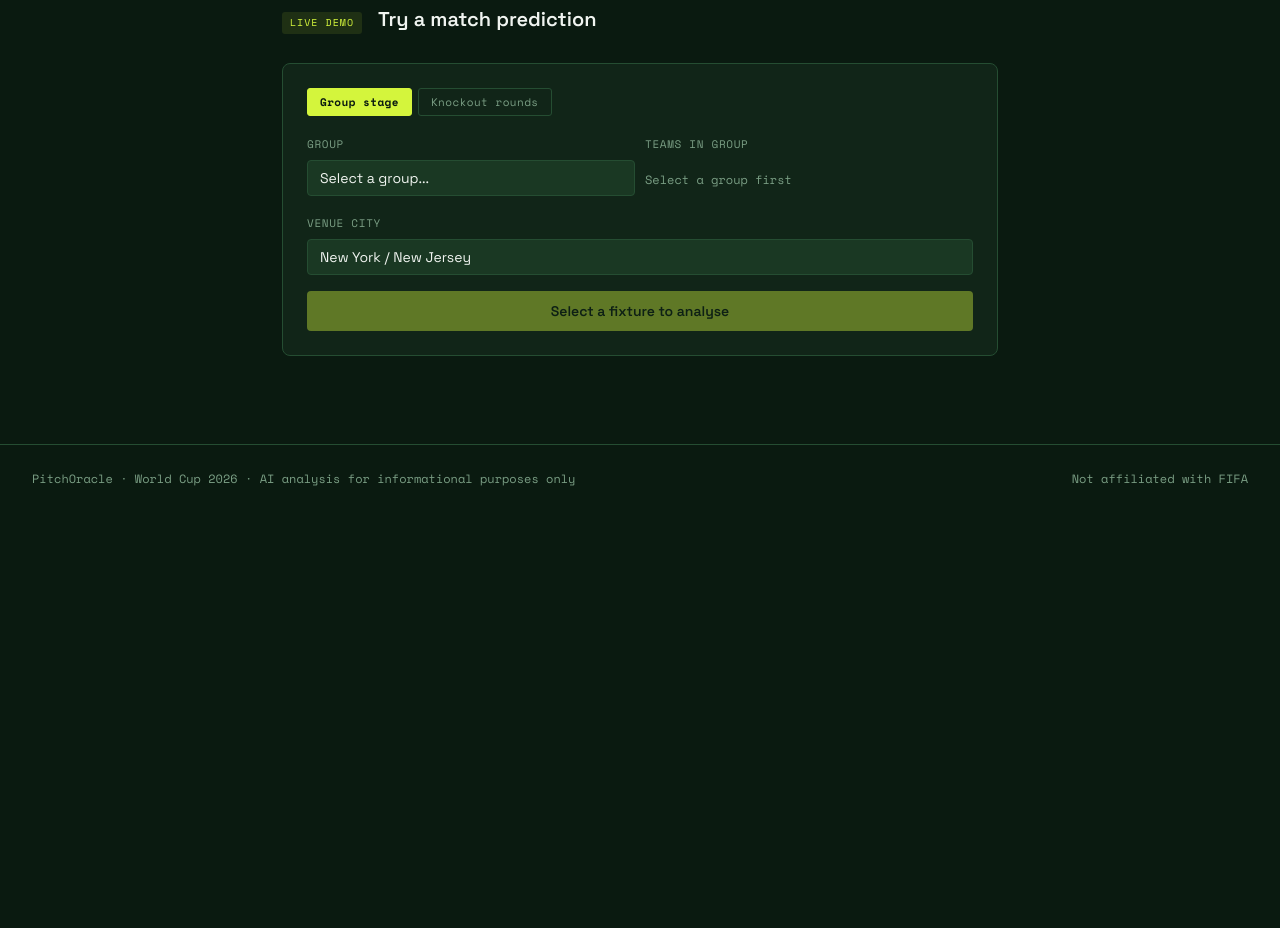
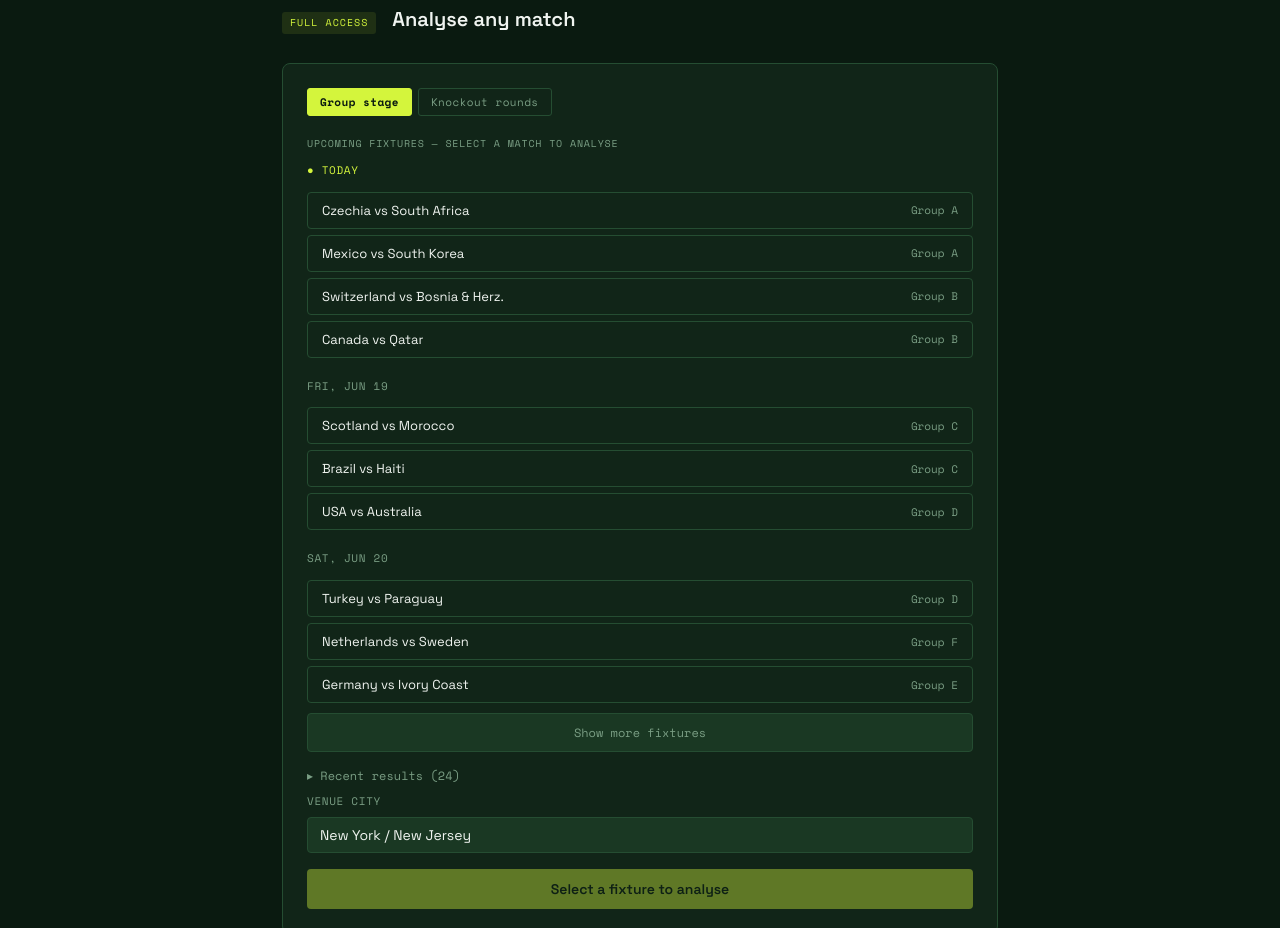
Before and after one commit to kudu555/pitchoracle, a plain HTML site: page pitchpro.html in a window 1280 px wide. Shown: the part 809-1737 px from the top of the page. Before the commit the page ends 1321 px from the top, so only its background shows below. Drawn offline with nearby package versions, Linux system fonts and the light colour scheme.

Commit message:
Add files via upload

```diff
--- a/pitchpro.html
+++ b/pitchpro.html
@@ -72,6 +72,13 @@ nav { display: flex; align-items: center; justify-content: space-between; paddin
 .fixture-display { background: var(--pitch-light); border: 1px solid var(--pitch-border); border-radius: 6px; padding: 14px 16px; margin-bottom: 1rem; display: none; }
 .fixture-display.visible { display: block; }
 .fixture-label { font-size: 10px; color: var(--muted); font-family: var(--mono); letter-spacing: 0.08em; text-transform: uppercase; margin-bottom: 10px; }
+.fixture-date-group { font-size: 11px; color: var(--muted); font-family: var(--mono); letter-spacing: 0.06em; text-transform: uppercase; margin: 14px 0 6px; }
+.fixture-date-group:first-child { margin-top: 0; }
+.fixture-date-group.today-label { color: var(--acid); }
+.show-more-btn { width: 100%; background: var(--pitch-light); border: 1px solid var(--pitch-border); color: var(--muted); font-family: var(--mono); font-size: 12px; padding: 10px; border-radius: 4px; cursor: pointer; margin-top: 10px; transition: all 0.15s; }
+.show-more-btn:hover { border-color: var(--muted); color: var(--white); }
+.results-toggle { font-family: var(--mono); font-size: 12px; color: var(--muted); cursor: pointer; padding: 14px 0 8px; user-select: none; transition: color 0.15s; }
+.results-toggle:hover { color: var(--white); }
 .fixture-list { display: flex; flex-direction: column; gap: 6px; }
 
 /* Fixture buttons - three states */
@@ -270,8 +277,8 @@ footer { border-top: 1px solid var(--pitch-border); padding: 1.5rem 2rem; displa
 
 <section class="demo-section" id="demo">
   <div class="section-header">
-    <span class="section-tag">Live demo</span>
-    <span class="section-title">Try a match prediction</span>
+    <span class="section-tag">Full access</span>
+    <span class="section-title">Analyse any match</span>
   </div>
 
   <div class="match-selector">
@@ -282,28 +289,14 @@ footer { border-top: 1px solid var(--pitch-border); padding: 1.5rem 2rem; displa
 
     <!-- GROUP STAGE -->
     <div id="gsPanel">
-      <div class="gs-selectors">
-        <div class="sel-col">
-          <label>Group</label>
-          <select id="groupSel" onchange="updateFixtures()">
-            <option value="">Select a group...</option>
-            <option value="A">Group A</option><option value="B">Group B</option>
-            <option value="C">Group C</option><option value="D">Group D</option>
-            <option value="E">Group E</option><option value="F">Group F</option>
-            <option value="G">Group G</option><option value="H">Group H</option>
-            <option value="I">Group I</option><option value="J">Group J</option>
-            <option value="K">Group K</option><option value="L">Group L</option>
-          </select>
-        </div>
-        <div class="sel-col">
-          <label>Teams in group</label>
-          <div class="group-teams-hint" id="groupTeamsHint">Select a group first</div>
-        </div>
+      <div class="fixture-label" style="margin-bottom:10px;">Upcoming fixtures — select a match to analyse</div>
+      <div class="fixture-list" id="upcomingList"></div>
+      <button class="show-more-btn" id="showMoreBtn" onclick="showMoreFixtures()" style="display:none;">Show more fixtures</button>
+
+      <div class="results-toggle" id="resultsToggle" onclick="toggleResults()">
+        <span id="resultsToggleLabel">▸ Recent results</span>
       </div>
-      <div class="fixture-display" id="fixtureDisplay">
-        <div class="fixture-label">Select a fixture — grayed out games have already been played</div>
-        <div class="fixture-list" id="fixtureList"></div>
-      </div>
+      <div class="fixture-list" id="resultsList" style="display:none;"></div>
     </div>
 
     <!-- KNOCKOUT -->
@@ -484,107 +477,103 @@ function scrollToGumroad() { document.getElementById('gumroad-anchor').scrollInt
 // ── FIXTURE DATA ──
 // "played" = result already known as of June 15 2026
 // Format: [team1, team2, played, result_string]
-const GROUPS = {
-  A: { teams:'Mexico · South Korea · South Africa · Czechia', fixtures:[
-    ['Mexico','South Korea', true, '2–1'],
-    ['South Africa','Czechia', true, '0–1'],
-    ['Mexico','South Africa', false, null],
-    ['South Korea','Czechia', false, null],
-    ['Mexico','Czechia', false, null],
-    ['South Korea','South Africa', false, null]
-  ]},
-  B: { teams:'Canada · Switzerland · Qatar · Bosnia & Herz.', fixtures:[
-    ['Canada','Bosnia & Herz.', true, '1–1'],
-    ['Switzerland','Qatar', true, '1–1'],
-    ['Canada','Qatar', false, null],
-    ['Switzerland','Bosnia & Herz.', false, null],
-    ['Canada','Switzerland', false, null],
-    ['Qatar','Bosnia & Herz.', false, null]
-  ]},
-  C: { teams:'Brazil · Morocco · Scotland · Haiti', fixtures:[
-    ['Brazil','Morocco', false, null],
-    ['Scotland','Haiti', false, null],
-    ['Brazil','Scotland', false, null],
-    ['Morocco','Haiti', false, null],
-    ['Brazil','Haiti', true, '4–1'],
-    ['Morocco','Scotland', true, '1–0']
-  ]},
-  D: { teams:'USA · Australia · Paraguay · Turkey', fixtures:[
-    ['USA','Paraguay', true, '4–1'],
-    ['Australia','Turkey', true, '2–0'],
-    ['USA','Australia', false, null],
-    ['Paraguay','Turkey', false, null],
-    ['USA','Turkey', false, null],
-    ['Australia','Paraguay', false, null]
-  ]},
-  E: { teams:'Germany · Ecuador · Ivory Coast · Curaçao', fixtures:[
-    ['Germany','Curaçao', true, '7–1'],
-    ['Ivory Coast','Ecuador', true, '2–1'],
-    ['Germany','Ecuador', false, null],
-    ['Ivory Coast','Curaçao', false, null],
-    ['Germany','Ivory Coast', false, null],
-    ['Ecuador','Curaçao', false, null]
-  ]},
-  F: { teams:'Netherlands · Japan · Tunisia · Sweden', fixtures:[
-    ['Netherlands','Japan', true, '2–2'],
-    ['Sweden','Tunisia', true, '5–1'],
-    ['Netherlands','Tunisia', false, null],
-    ['Japan','Sweden', false, null],
-    ['Netherlands','Sweden', false, null],
-    ['Japan','Tunisia', false, null]
-  ]},
-  G: { teams:'Belgium · Iran · Egypt · New Zealand', fixtures:[
-    ['Belgium','Egypt', false, null],
-    ['Iran','New Zealand', false, null],
-    ['Belgium','Iran', false, null],
-    ['Egypt','New Zealand', false, null],
-    ['Belgium','New Zealand', false, null],
-    ['Iran','Egypt', false, null]
-  ]},
-  H: { teams:'Spain · Uruguay · Saudi Arabia · Cape Verde', fixtures:[
-    ['Spain','Cape Verde', false, null],
-    ['Saudi Arabia','Uruguay', false, null],
-    ['Spain','Saudi Arabia', false, null],
-    ['Uruguay','Cape Verde', false, null],
-    ['Spain','Uruguay', false, null],
-    ['Saudi Arabia','Cape Verde', false, null]
-  ]},
-  I: { teams:'France · Senegal · Norway · Iraq', fixtures:[
-    ['France','Senegal', false, null],
-    ['Iraq','Norway', false, null],
-    ['France','Norway', false, null],
-    ['Senegal','Iraq', false, null],
-    ['France','Iraq', false, null],
-    ['Senegal','Norway', false, null]
-  ]},
-  J: { teams:'Argentina · Austria · Algeria · Jordan', fixtures:[
-    ['Argentina','Algeria', false, null],
-    ['Austria','Jordan', false, null],
-    ['Argentina','Austria', false, null],
-    ['Algeria','Jordan', false, null],
-    ['Argentina','Jordan', false, null],
-    ['Algeria','Austria', false, null]
-  ]},
-  K: { teams:'Portugal · Colombia · Uzbekistan · Congo DR', fixtures:[
-    ['Portugal','Uzbekistan', false, null],
-    ['Colombia','Congo DR', false, null],
-    ['Portugal','Colombia', false, null],
-    ['Uzbekistan','Congo DR', false, null],
-    ['Portugal','Congo DR', false, null],
-    ['Colombia','Uzbekistan', false, null]
-  ]},
-  L: { teams:'England · Croatia · Panama · Ghana', fixtures:[
-    ['England','Croatia', false, null],
-    ['Ghana','Panama', false, null],
-    ['England','Ghana', false, null],
-    ['Croatia','Panama', false, null],
-    ['England','Panama', false, null],
-    ['Croatia','Ghana', false, null]
-  ]}
-};
+const FIXTURES = [
+  // Already played (matchday 1 & 2 as of June 18)
+  { date:'2026-06-11', t1:'Mexico', t2:'South Africa', group:'A', played:true, result:'2–0' },
+  { date:'2026-06-11', t1:'South Korea', t2:'Czechia', group:'A', played:true, result:'2–1' },
+  { date:'2026-06-12', t1:'Canada', t2:'Bosnia & Herz.', group:'B', played:true, result:'1–1' },
+  { date:'2026-06-12', t1:'Switzerland', t2:'Qatar', group:'B', played:true, result:'1–1' },
+  { date:'2026-06-13', t1:'Brazil', t2:'Morocco', group:'C', played:true, result:'1–1' },
+  { date:'2026-06-13', t1:'Scotland', t2:'Haiti', group:'C', played:true, result:'1–0' },
+  { date:'2026-06-14', t1:'USA', t2:'Paraguay', group:'D', played:true, result:'4–1' },
+  { date:'2026-06-14', t1:'Australia', t2:'Turkey', group:'D', played:true, result:'2–0' },
+  { date:'2026-06-14', t1:'Germany', t2:'Curaçao', group:'E', played:true, result:'7–1' },
+  { date:'2026-06-14', t1:'Ivory Coast', t2:'Ecuador', group:'E', played:true, result:'2–1' },
+  { date:'2026-06-15', t1:'Netherlands', t2:'Japan', group:'F', played:true, result:'2–2' },
+  { date:'2026-06-15', t1:'Sweden', t2:'Tunisia', group:'F', played:true, result:'5–1' },
+  { date:'2026-06-15', t1:'Belgium', t2:'Egypt', group:'G', played:true, result:'1–1' },
+  { date:'2026-06-15', t1:'Iran', t2:'New Zealand', group:'G', played:true, result:'2–2' },
+  { date:'2026-06-15', t1:'Spain', t2:'Cape Verde', group:'H', played:true, result:'0–0' },
+  { date:'2026-06-15', t1:'Saudi Arabia', t2:'Uruguay', group:'H', played:true, result:'1–1' },
+  { date:'2026-06-16', t1:'France', t2:'Senegal', group:'I', played:true, result:'3–1' },
+  { date:'2026-06-16', t1:'Norway', t2:'Iraq', group:'I', played:true, result:'4–1' },
+  { date:'2026-06-16', t1:'Argentina', t2:'Algeria', group:'J', played:true, result:'3–0' },
+  { date:'2026-06-16', t1:'Austria', t2:'Jordan', group:'J', played:true, result:'3–1' },
+  { date:'2026-06-17', t1:'Portugal', t2:'Congo DR', group:'K', played:true, result:'1–1' },
+  { date:'2026-06-17', t1:'Uzbekistan', t2:'Colombia', group:'K', played:true, result:'1–3' },
+  { date:'2026-06-17', t1:'England', t2:'Croatia', group:'L', played:true, result:'4–2' },
+  { date:'2026-06-17', t1:'Ghana', t2:'Panama', group:'L', played:true, result:'1–0' },
+
+  // Upcoming — matchday 2 continued
+  { date:'2026-06-18', t1:'Czechia', t2:'South Africa', group:'A', played:false },
+  { date:'2026-06-18', t1:'Mexico', t2:'South Korea', group:'A', played:false },
+  { date:'2026-06-18', t1:'Switzerland', t2:'Bosnia & Herz.', group:'B', played:false },
+  { date:'2026-06-18', t1:'Canada', t2:'Qatar', group:'B', played:false },
+  { date:'2026-06-19', t1:'Scotland', t2:'Morocco', group:'C', played:false },
+  { date:'2026-06-19', t1:'Brazil', t2:'Haiti', group:'C', played:false },
+  { date:'2026-06-19', t1:'USA', t2:'Australia', group:'D', played:false },
+  { date:'2026-06-20', t1:'Turkey', t2:'Paraguay', group:'D', played:false },
+  { date:'2026-06-20', t1:'Netherlands', t2:'Sweden', group:'F', played:false },
+  { date:'2026-06-20', t1:'Germany', t2:'Ivory Coast', group:'E', played:false },
+  { date:'2026-06-20', t1:'Ecuador', t2:'Curaçao', group:'E', played:false },
+  { date:'2026-06-21', t1:'Tunisia', t2:'Japan', group:'F', played:false },
+  { date:'2026-06-21', t1:'Spain', t2:'Saudi Arabia', group:'H', played:false },
+  { date:'2026-06-21', t1:'Belgium', t2:'Iran', group:'G', played:false },
+  { date:'2026-06-21', t1:'Uruguay', t2:'Cape Verde', group:'H', played:false },
+  { date:'2026-06-21', t1:'New Zealand', t2:'Egypt', group:'G', played:false },
+  { date:'2026-06-22', t1:'Argentina', t2:'Austria', group:'J', played:false },
+  { date:'2026-06-22', t1:'France', t2:'Iraq', group:'I', played:false },
+  { date:'2026-06-22', t1:'Norway', t2:'Senegal', group:'I', played:false },
+  { date:'2026-06-22', t1:'Jordan', t2:'Algeria', group:'J', played:false },
+  { date:'2026-06-23', t1:'Portugal', t2:'Uzbekistan', group:'K', played:false },
+  { date:'2026-06-23', t1:'England', t2:'Ghana', group:'L', played:false },
+  { date:'2026-06-23', t1:'Panama', t2:'Croatia', group:'L', played:false },
+  { date:'2026-06-23', t1:'Colombia', t2:'Congo DR', group:'K', played:false },
+
+  // Matchday 3 — final group games
+  { date:'2026-06-24', t1:'Switzerland', t2:'Canada', group:'B', played:false },
+  { date:'2026-06-24', t1:'Bosnia & Herz.', t2:'Qatar', group:'B', played:false },
+  { date:'2026-06-24', t1:'Scotland', t2:'Brazil', group:'C', played:false },
+  { date:'2026-06-24', t1:'Morocco', t2:'Haiti', group:'C', played:false },
+  { date:'2026-06-24', t1:'Czechia', t2:'Mexico', group:'A', played:false },
+  { date:'2026-06-24', t1:'South Africa', t2:'South Korea', group:'A', played:false },
+  { date:'2026-06-25', t1:'Ecuador', t2:'Germany', group:'E', played:false },
+  { date:'2026-06-25', t1:'Curaçao', t2:'Ivory Coast', group:'E', played:false },
+  { date:'2026-06-25', t1:'Japan', t2:'Sweden', group:'F', played:false },
+  { date:'2026-06-25', t1:'Tunisia', t2:'Netherlands', group:'F', played:false },
+  { date:'2026-06-25', t1:'Turkey', t2:'USA', group:'D', played:false },
+  { date:'2026-06-25', t1:'Paraguay', t2:'Australia', group:'D', played:false },
+  { date:'2026-06-26', t1:'Norway', t2:'France', group:'I', played:false },
+  { date:'2026-06-26', t1:'Senegal', t2:'Iraq', group:'I', played:false },
+  { date:'2026-06-26', t1:'Cape Verde', t2:'Saudi Arabia', group:'H', played:false },
+  { date:'2026-06-26', t1:'Uruguay', t2:'Spain', group:'H', played:false },
+  { date:'2026-06-26', t1:'Egypt', t2:'Iran', group:'G', played:false },
+  { date:'2026-06-26', t1:'New Zealand', t2:'Belgium', group:'G', played:false },
+  { date:'2026-06-27', t1:'Panama', t2:'England', group:'L', played:false },
+  { date:'2026-06-27', t1:'Croatia', t2:'Ghana', group:'L', played:false },
+  { date:'2026-06-27', t1:'Colombia', t2:'Portugal', group:'K', played:false },
+  { date:'2026-06-27', t1:'Congo DR', t2:'Uzbekistan', group:'K', played:false },
+  { date:'2026-06-27', t1:'Jordan', t2:'Argentina', group:'J', played:false },
+  { date:'2026-06-27', t1:'Algeria', t2:'Austria', group:'J', played:false }
+];
 
 let currentStage = 'group';
 let selectedFixture = null;
+let upcomingShown = 10;
+let resultsExpanded = false;
+
+function todayStr() {
+  const d = new Date();
+  return d.getFullYear() + '-' + String(d.getMonth()+1).padStart(2,'0') + '-' + String(d.getDate()).padStart(2,'0');
+}
+
+function formatDateLabel(dateStr) {
+  const today = todayStr();
+  if (dateStr === today) return 'Today';
+  const d = new Date(dateStr + 'T00:00:00');
+  const opts = { weekday: 'short', month: 'short', day: 'numeric' };
+  return d.toLocaleDateString('en-US', opts);
+}
 
 function setStage(stage, btn) {
   currentStage = stage;
@@ -598,28 +587,65 @@ function setStage(stage, btn) {
   document.getElementById('apiNotice').classList.remove('visible');
 }
 
-function updateFixtures() {
-  const g = document.getElementById('groupSel').value;
-  const fd = document.getElementById('fixtureDisplay');
-  const fl = document.getElementById('fixtureList');
-  const hint = document.getElementById('groupTeamsHint');
-  if (!g) { fd.classList.remove('visible'); hint.textContent = 'Select a group first'; selectedFixture = null; updateBtn(); return; }
-  const grp = GROUPS[g];
-  hint.textContent = grp.teams;
-  fl.innerHTML = '';
-  grp.fixtures.forEach((fix) => {
-    const [t1, t2, played, result] = fix;
+function renderFixtureList() {
+  const today = todayStr();
+  const upcoming = FIXTURES.filter(f => !f.played).sort((a,b) => a.date.localeCompare(b.date));
+  const results = FIXTURES.filter(f => f.played).sort((a,b) => b.date.localeCompare(a.date));
+
+  // Upcoming list (today's games pinned first, then chronological)
+  const upcomingList = document.getElementById('upcomingList');
+  upcomingList.innerHTML = '';
+  const toShow = upcoming.slice(0, upcomingShown);
+  let lastDate = null;
+  toShow.forEach((fix) => {
+    if (fix.date !== lastDate) {
+      const dateHeader = document.createElement('div');
+      const isToday = fix.date === today;
+      dateHeader.className = 'fixture-date-group' + (isToday ? ' today-label' : '');
+      dateHeader.textContent = (isToday ? '● ' : '') + formatDateLabel(fix.date);
+      upcomingList.appendChild(dateHeader);
+      lastDate = fix.date;
+    }
     const btn = document.createElement('button');
-    btn.className = 'fixture-btn' + (played ? ' played' : '');
-    btn.disabled = played;
-    let metaText = played ? `FT ${result}` : `Group ${g} · upcoming`;
-    btn.innerHTML = `<span>${t1} vs ${t2}</span><span class="fixture-meta">${metaText}</span>`;
-    if (!played) btn.onclick = () => selectFixture(t1, t2, btn);
-    fl.appendChild(btn);
+    btn.className = 'fixture-btn';
+    btn.innerHTML = `<span>${fix.t1} vs ${fix.t2}</span><span class="fixture-meta">Group ${fix.group}</span>`;
+    btn.onclick = () => selectFixture(fix.t1, fix.t2, btn);
+    upcomingList.appendChild(btn);
   });
-  fd.classList.add('visible');
-  selectedFixture = null;
-  updateBtn();
+
+  document.getElementById('showMoreBtn').style.display = upcomingShown < upcoming.length ? 'block' : 'none';
+
+  // Results list (collapsed by default)
+  const resultsList = document.getElementById('resultsList');
+  resultsList.innerHTML = '';
+  let lastResultDate = null;
+  results.forEach((fix) => {
+    if (fix.date !== lastResultDate) {
+      const dateHeader = document.createElement('div');
+      dateHeader.className = 'fixture-date-group';
+      dateHeader.textContent = formatDateLabel(fix.date);
+      resultsList.appendChild(dateHeader);
+      lastResultDate = fix.date;
+    }
+    const btn = document.createElement('button');
+    btn.className = 'fixture-btn played';
+    btn.disabled = true;
+    btn.innerHTML = `<span>${fix.t1} vs ${fix.t2}</span><span class="fixture-meta">FT ${fix.result}</span>`;
+    resultsList.appendChild(btn);
+  });
+
+  document.getElementById('resultsToggleLabel').textContent = (resultsExpanded ? '▾ ' : '▸ ') + `Recent results (${results.length})`;
+}
+
+function showMoreFixtures() {
+  upcomingShown += 10;
+  renderFixtureList();
+}
+
+function toggleResults() {
+  resultsExpanded = !resultsExpanded;
+  document.getElementById('resultsList').style.display = resultsExpanded ? 'block' : 'none';
+  renderFixtureList();
 }
 
 function selectFixture(t1, t2, btn) {
@@ -628,6 +654,8 @@ function selectFixture(t1, t2, btn) {
   selectedFixture = {t1, t2};
   updateBtn();
 }
+
+renderFixtureList();
 
 function updateBtn() {
   const btn = document.getElementById('analyseBtn');
```
